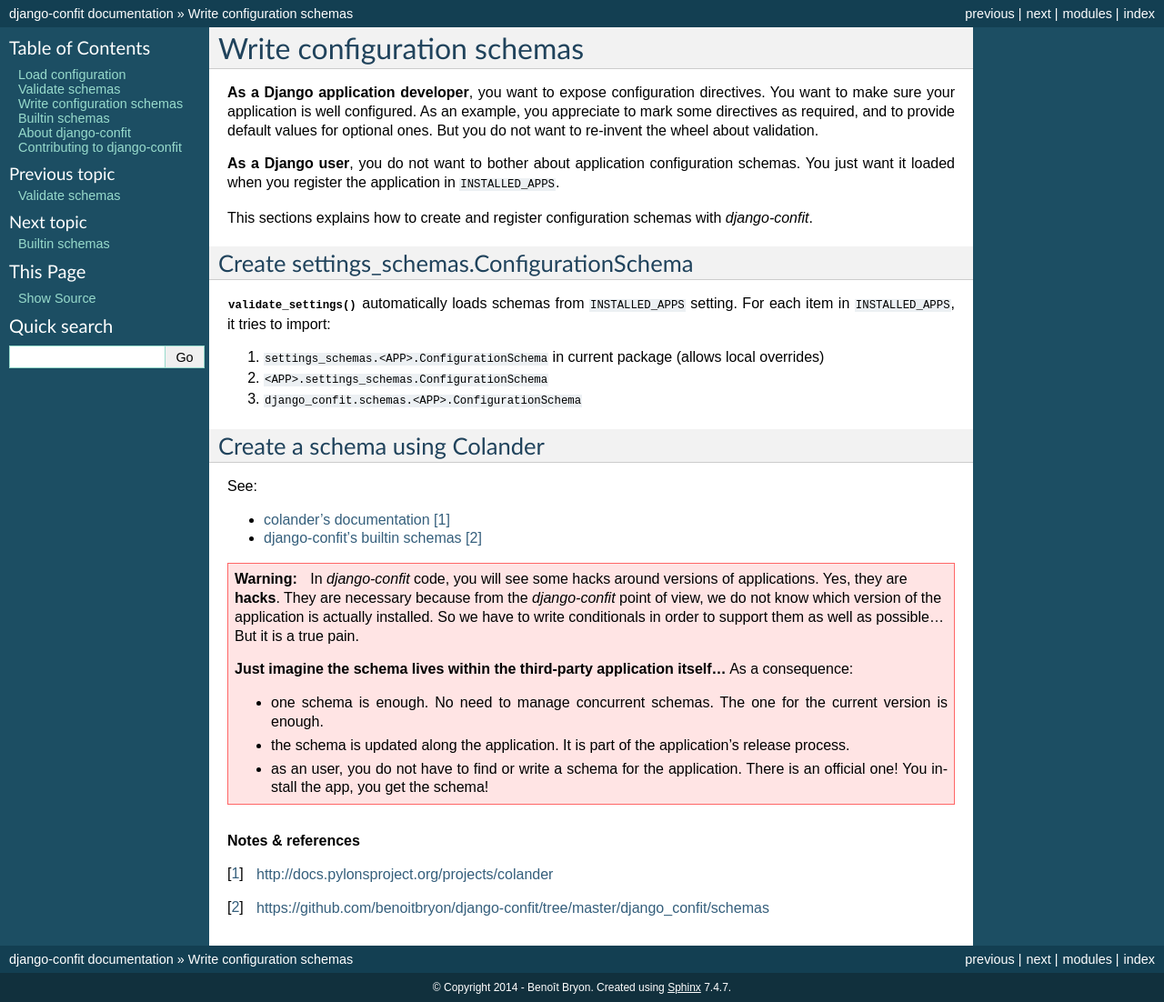
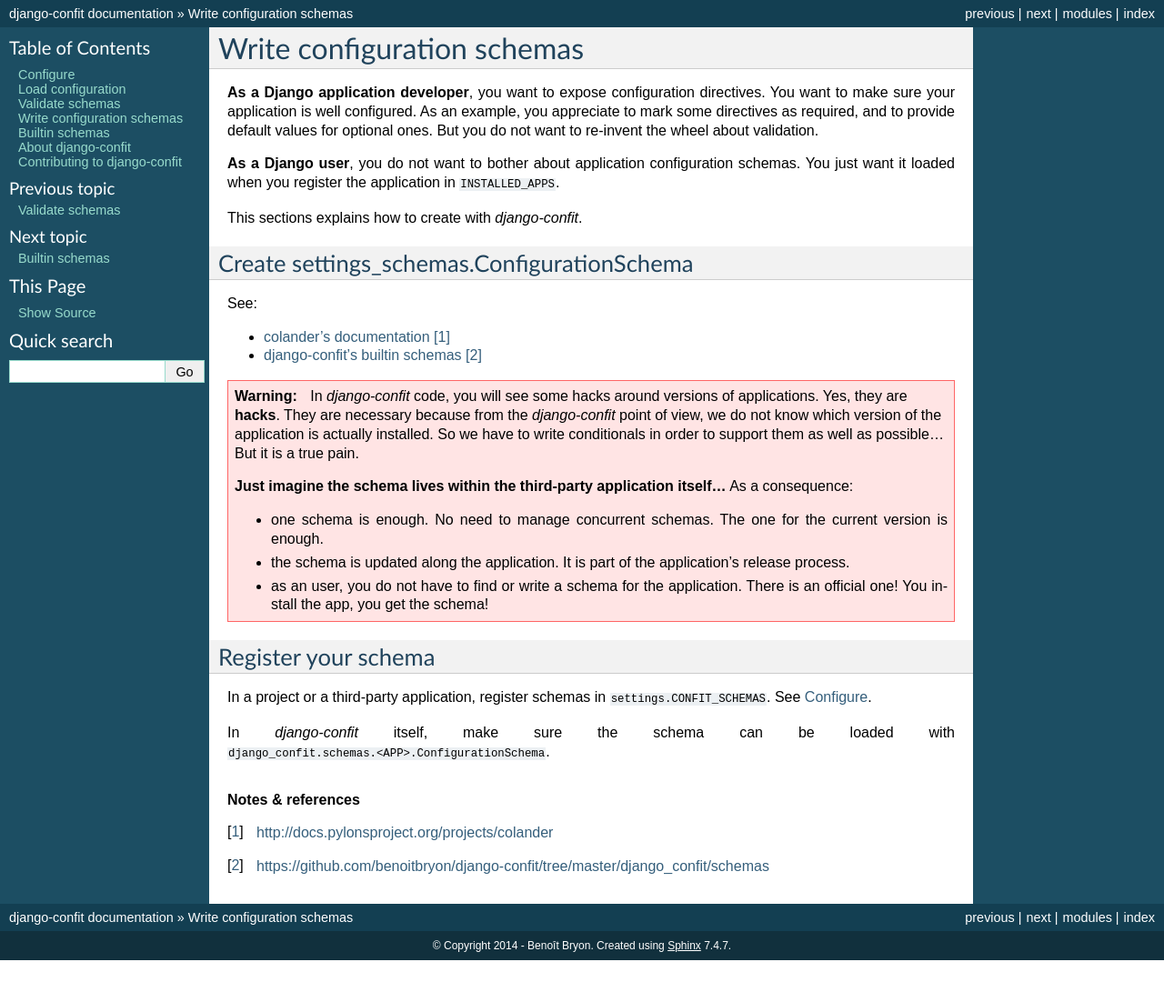
Before and after one commit to benoitbryon/django-confit, a Sphinx documentation site: the page built from docs/schemas.txt, in a window 1280 px wide. Shown: the whole page at 91% size. Built offline with Sphinx 7.4.7, drawn with Linux system fonts in a browser that asks for light colours; the version number could not be read and is left out; after the commit the page ends 1056 px from its top, so only the background shows below that.

Commit message:
Replaced auto-discovery of local schemas by settings.CONFIT_SCHEMAS: fixes nasty circular imports.

```diff
--- a/docs/index.txt
+++ b/docs/index.txt
@@ -10,6 +10,7 @@
    :titlesonly:
 
    install
+   configure
    loaders
    validation
    schemas
--- a/docs/schemas.txt
+++ b/docs/schemas.txt
@@ -12,29 +12,12 @@
 schemas. You just want it loaded when you register the application in
 ``INSTALLED_APPS``.
 
-This sections explains how to create and register configuration schemas with
-`django-confit`.
+This sections explains how to create with `django-confit`.
 
 
 *******************************************
 Create settings_schemas.ConfigurationSchema
 *******************************************
-
-:func:`~django_confit.schemas.validate_settings` automatically loads schemas
-from ``INSTALLED_APPS`` setting. For each item in ``INSTALLED_APPS``, it tries
-to import:
-
-1. ``settings_schemas.<APP>.ConfigurationSchema`` in current package (allows
-   local overrides)
-
-2. ``<APP>.settings_schemas.ConfigurationSchema``
-
-3. ``django_confit.schemas.<APP>.ConfigurationSchema``
-
-
-******************************
-Create a schema using Colander
-******************************
 
 See:
 
@@ -62,6 +45,17 @@
      There is an official one! You install the app, you get the schema!
 
 
+********************
+Register your schema
+********************
+
+In a project or a third-party application, register schemas in
+``settings.CONFIT_SCHEMAS``. See :doc:`configure`.
+
+In `django-confit` itself, make sure the schema can be loaded with
+``django_confit.schemas.<APP>.ConfigurationSchema``.
+
+
 .. rubric:: Notes & references
 
 .. target-notes::
```
Also changed, not shown: docs/configure.txt (added, +48 -0 lines), 2 other files.
